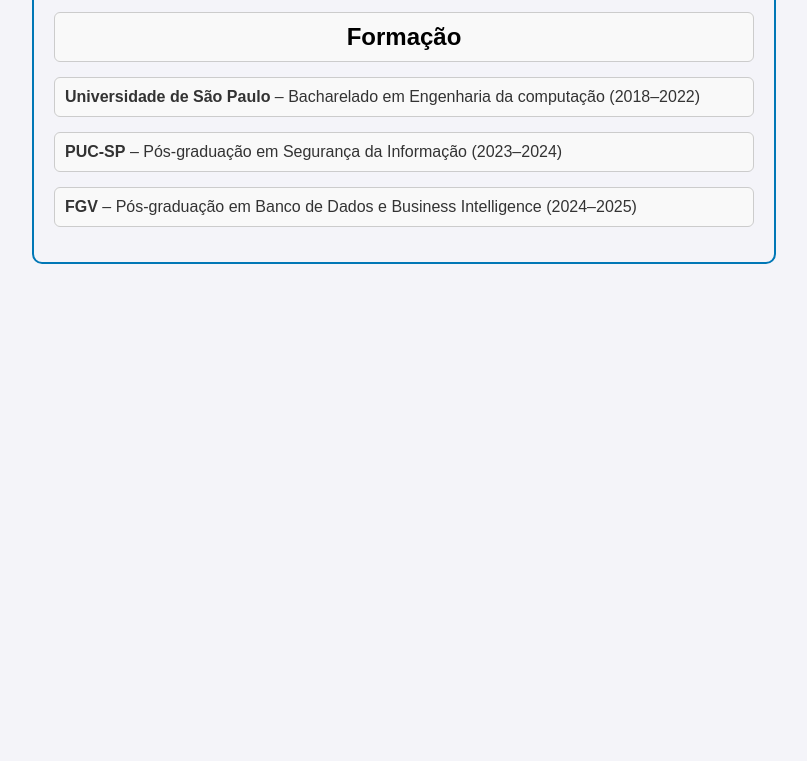
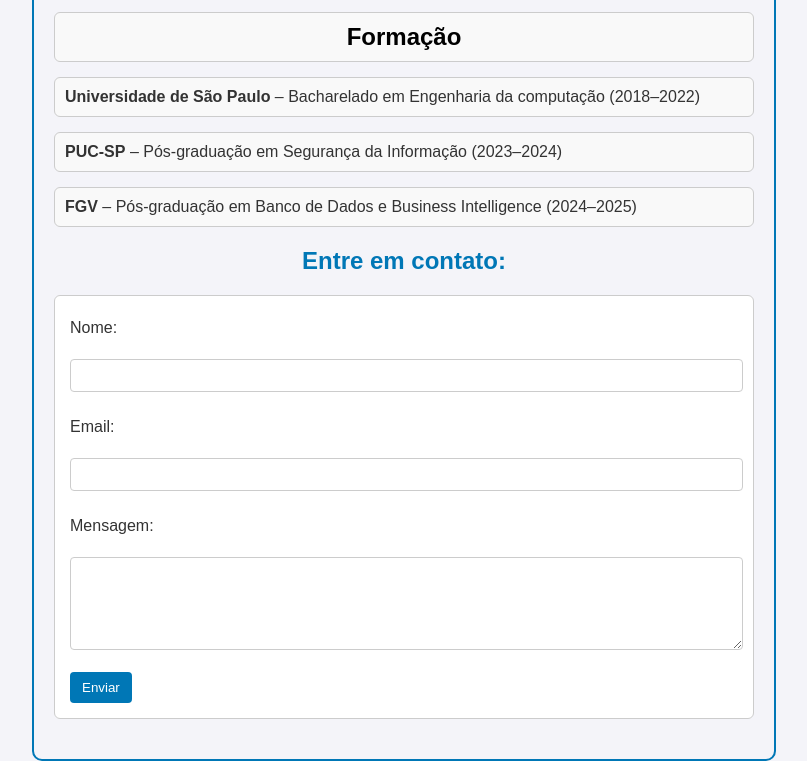
Before and after one commit to AnaLuiza2431/aulaelemar, a plain HTML site: page aula2608.html in a window 1280 px wide. Shown: the part 1386-2147 px from the top of the page, without its empty margins (236-1043 px from the left). Before the commit the page ends 1650 px from the top, so only its background shows below. Drawn offline with Linux system fonts and the light colour scheme.

Commit message:
forms cntt

```diff
--- a/aula2608.css
+++ b/aula2608.css
@@ -45,3 +45,31 @@ ul li {
   margin-bottom: 6px;
   list-style-type: none;
 }
+form {
+  margin: 20px auto;
+  padding: 15px;
+  border: 1px solid #ccc;
+  border-radius: 6px;
+  background: #fff;
+}
+
+label {
+  display: block;
+  margin: 8px 0 4px;
+}
+
+input, textarea {
+  width: 98%;
+  padding: 8px;
+  border: 1px solid #ccc;
+  border-radius: 4px;
+}
+
+button {
+  background: #0077b6;
+  color: #fff;
+  border: none;
+  padding: 8px 12px;
+  border-radius: 4px;
+  cursor: pointer;
+}
--- a/aula2608.html
+++ b/aula2608.html
@@ -56,6 +56,21 @@
   <p><strong>PUC-SP</strong> – Pós-graduação em Segurança da Informação  (2023–2024)</p>
   <p><strong>FGV</strong> – Pós-graduação em Banco de Dados e Business Intelligence  (2024–2025)</p>
 
+  <h2>Entre em contato:</h2>
+<form>
+  <label for="nome">Nome:</label><br>
+  <input type="text" id="nome" name="nome" required><br><br>
+
+  <label for="email">Email:</label><br>
+  <input type="email" id="email" name="email" required><br><br>
+
+  <label for="mensagem">Mensagem:</label><br>
+  <textarea id="mensagem" name="mensagem" rows="5" required></textarea><br><br>
+
+  <button type="submit">Enviar</button>
+</form>
+
+
 
 
 
```
